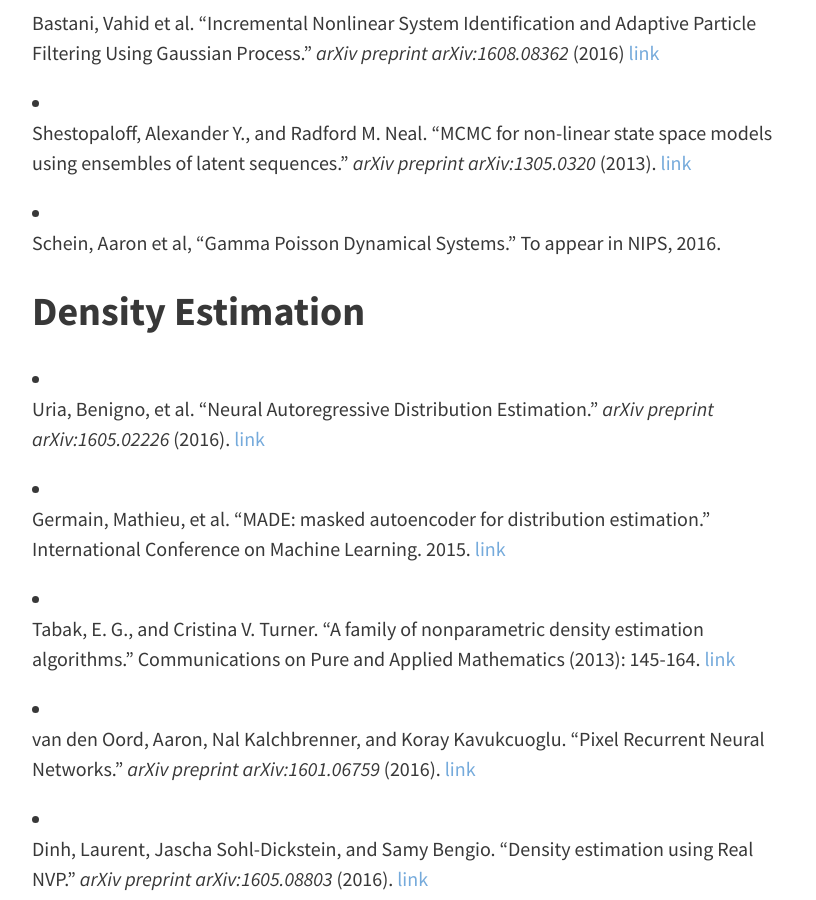
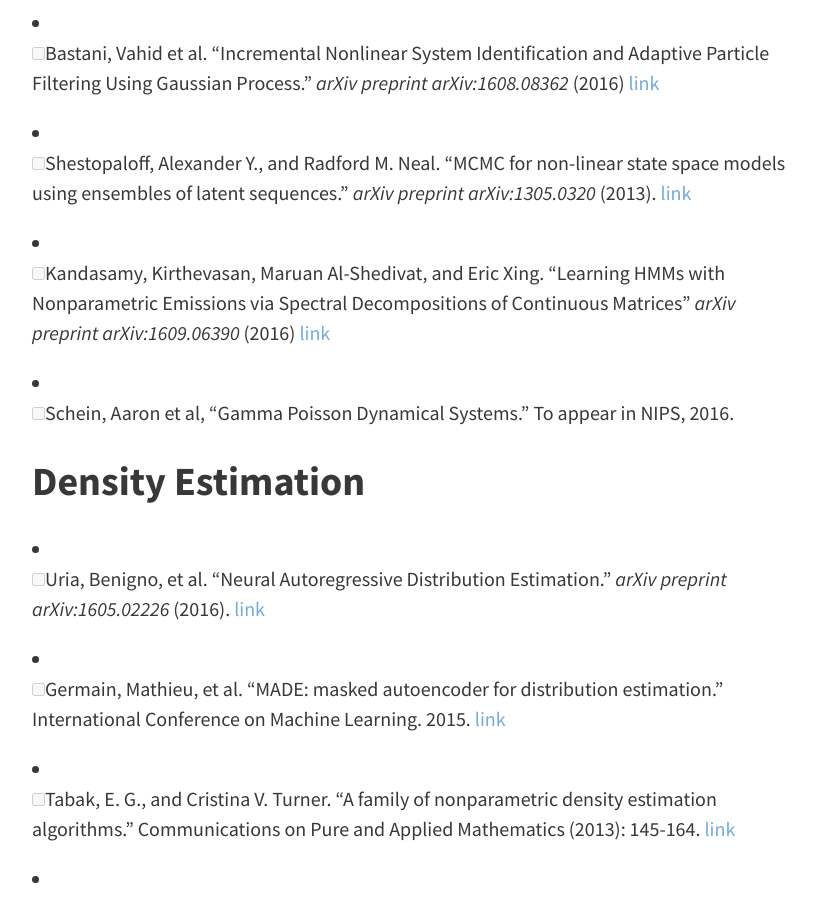
Before and after one commit to casmls/casmls.github.io, a Jekyll site: the page built from papers.md, in a window 1280 px wide and 900 px high, scrolled down 6554 px. Shown: the whole window, without its empty margins (224-1040 px from the left). Built offline with Jekyll 4.4.1, drawn with Linux system fonts in a browser that asks for light colours; nearby versions of some CDN libraries.

Commit message:
Update papers.md
adding checkmarks -- hopefully they work with github syntax

```diff
--- a/papers.md
+++ b/papers.md
@@ -7,129 +7,131 @@ permalink: /papers/
 This is a list of suggested papers to choose from, loosely organized by topic.
 
 ## Inference
-- ~~Rezende, Danilo Jimenez, and Shakir Mohamed. "Variational inference with normalizing flows." _arXiv preprint arXiv:1505.05770_ (2015). [link](http://arxiv.org/pdf/1505.05770)~~
+- [x] Rezende, Danilo Jimenez, and Shakir Mohamed. "Variational inference with normalizing flows." _arXiv preprint arXiv:1505.05770_ (2015). [link](http://arxiv.org/pdf/1505.05770)
 
-- ~~Kingma, Diederik P., Tim Salimans, and Max Welling. "Improving Variational Inference with Inverse Autoregressive Flow." _arXiv preprint arXiv:1606.04934_ (2016). [link](https://arxiv.org/abs/1606.04934)~~
+- [x] Kingma, Diederik P., Tim Salimans, and Max Welling. "Improving Variational Inference with Inverse Autoregressive Flow." _arXiv preprint arXiv:1606.04934_ (2016). [link](https://arxiv.org/abs/1606.04934)
 
-- Mnih, Andriy, and Danilo J. Rezende. "Variational inference for Monte Carlo objectives." _arXiv preprint arXiv:1602.06725_ (2016). [link](http://arxiv.org/pdf/1602.06725)
+- [ ] Mnih, Andriy, and Danilo J. Rezende. "Variational inference for Monte Carlo objectives." _arXiv preprint arXiv:1602.06725_ (2016). [link](http://arxiv.org/pdf/1602.06725)
 
-- Y. Ma, T. Chen, and E.B. Fox, "A Complete Recipe for Stochastic Gradient MCMC," _Neural Information Processing Systems (NIPS)_ (2015). [link](http://arxiv.org/abs/1506.04696)
+- [ ] Y. Ma, T. Chen, and E.B. Fox, "A Complete Recipe for Stochastic Gradient MCMC," _Neural Information Processing Systems (NIPS)_ (2015). [link](http://arxiv.org/abs/1506.04696)
 
-- Kingma, Diederik P., and Max Welling. "Auto-encoding variational Bayes."_arXiv preprint arXiv:1312.6114_ (2013). [link](http://arxiv.org/pdf/1312.6114 )
+- [ ] Kingma, Diederik P., and Max Welling. "Auto-encoding variational Bayes."_arXiv preprint arXiv:1312.6114_ (2013). [link](http://arxiv.org/pdf/1312.6114 )
 
-- Moreno, Alexander, et al. "Automatic Variational ABC." _arXiv preprint arXiv:1606.08549_ (2016). [link](http://arxiv.org/pdf/1606.08549)
+- [ ] Moreno, Alexander, et al. "Automatic Variational ABC." _arXiv preprint arXiv:1606.08549_ (2016). [link](http://arxiv.org/pdf/1606.08549)
 
-- Meeds, Edward, Robert Leenders, and Max Welling. "Hamiltonian ABC." _arXiv preprint arXiv:1503.01916_ (2015). [link](http://arxiv.org/pdf/1503.01916)
+- [ ] Meeds, Edward, Robert Leenders, and Max Welling. "Hamiltonian ABC." _arXiv preprint arXiv:1503.01916_ (2015). [link](http://arxiv.org/pdf/1503.01916)
 
-- Meeds, Edward, and Max Welling. "GPS-ABC: Gaussian process surrogate approximate Bayesian computation." arXiv preprint arXiv:1401.2838 (2014). [link](http://arxiv.org/pdf/1401.2838)
+- [ ] Meeds, Edward, and Max Welling. "GPS-ABC: Gaussian process surrogate approximate Bayesian computation." arXiv preprint arXiv:1401.2838 (2014). [link](http://arxiv.org/pdf/1401.2838)
 
-- Rhee, Chang-han, and Peter W. Glynn. "Unbiased estimation with square root convergence for SDE models." _Operations Research 63.5_ (2015): 1026-1043. [link](http://pubsonline.informs.org/doi/pdf/10.1287/opre.2015.1404)
+- [ ] Rhee, Chang-han, and Peter W. Glynn. "Unbiased estimation with square root convergence for SDE models." _Operations Research 63.5_ (2015): 1026-1043. [link](http://pubsonline.informs.org/doi/pdf/10.1287/opre.2015.1404)
 
-- Tripuraneni, Nilesh, et al. "Magnetic Hamiltonian Monte Carlo." _arXiv preprint arXiv:1607.02738_ (2016). [link](http://arxiv.org/pdf/1607.02738)
+- [ ] Tripuraneni, Nilesh, et al. "Magnetic Hamiltonian Monte Carlo." _arXiv preprint arXiv:1607.02738_ (2016). [link](http://arxiv.org/pdf/1607.02738)
 
-- Grosse, Roger B., Siddharth Ancha, and Daniel M. Roy. "Measuring the reliability of MCMC inference with bidirectional Monte Carlo." _arXiv preprint arXiv:1606.02275_ (2016). [link](http://arxiv.org/pdf/1606.02275)
+- [ ] Grosse, Roger B., Siddharth Ancha, and Daniel M. Roy. "Measuring the reliability of MCMC inference with bidirectional Monte Carlo." _arXiv preprint arXiv:1606.02275_ (2016). [link](http://arxiv.org/pdf/1606.02275)
 
-- Lake, Brenden M., Ruslan Salakhutdinov, and Joshua B. Tenenbaum. "Human-level concept learning through probabilistic program induction." _Science 350.6266_ (2015): 1332-1338. [link](http://clm.utexas.edu/compjclub/wp-content/uploads/2016/02/lake2015.pdf)
+- [ ] Lake, Brenden M., Ruslan Salakhutdinov, and Joshua B. Tenenbaum. "Human-level concept learning through probabilistic program induction." _Science 350.6266_ (2015): 1332-1338. [link](http://clm.utexas.edu/compjclub/wp-content/uploads/2016/02/lake2015.pdf)
 
-- Kucukelbir, Alp, et al. "Automatic Differentiation Variational Inference." _arXiv preprint arXiv:1603.00788_ (2016). [link](http://arxiv.org/pdf/1603.00788v1.pdf)
+- [ ] Kucukelbir, Alp, et al. "Automatic Differentiation Variational Inference." _arXiv preprint arXiv:1603.00788_ (2016). [link](http://arxiv.org/pdf/1603.00788v1.pdf)
 
-- Johnson, Matthew J., et al. "Composing graphical models with neural networks for structured representations and fast inference." _arXiv preprint arXiv:1603.06277_ (2016). [link](http://arxiv.org/pdf/1603.06277)
+- [ ] Johnson, Matthew J., et al. "Composing graphical models with neural networks for structured representations and fast inference." _arXiv preprint arXiv:1603.06277_ (2016). [link](http://arxiv.org/pdf/1603.06277)
 
-- Duvenaud, David, Dougal Maclaurin, and Ryan P. Adams. "Early Stopping as Nonparametric Variational Inference." _AISTATS_ (2016). [link](http://www.jmlr.org/proceedings/papers/v51/duvenaud16.pdf)
+- [ ] Duvenaud, David, Dougal Maclaurin, and Ryan P. Adams. "Early Stopping as Nonparametric Variational Inference." _AISTATS_ (2016). [link](http://www.jmlr.org/proceedings/papers/v51/duvenaud16.pdf)
 
-- Rudolph, Maja R., et al. "Exponential Family Embeddings." _arXiv preprint arXiv:1608.00778_ (2016). [link](http://arxiv.org/pdf/1608.00778)
+- [ ] Rudolph, Maja R., et al. "Exponential Family Embeddings." _arXiv preprint arXiv:1608.00778_ (2016). [link](http://arxiv.org/pdf/1608.00778)
 
-- Bouchard-Côté, Alexandre, Sebastian J. Vollmer, and Arnaud Doucet. "The Bouncy Particle Sampler: A Non-Reversible Rejection-Free Markov Chain Monte Carlo Method." _arXiv preprint arXiv:1510.02451_ (2015). [link](https://arxiv.org/abs/1510.02451)
+- [ ] Bouchard-Côté, Alexandre, Sebastian J. Vollmer, and Arnaud Doucet. "The Bouncy Particle Sampler: A Non-Reversible Rejection-Free Markov Chain Monte Carlo Method." _arXiv preprint arXiv:1510.02451_ (2015). [link](https://arxiv.org/abs/1510.02451)
 
-- Pakman, Ari, et al. "Stochastic Bouncy Particle Sampler." _arXiv preprint arXiv:1609.00770_ (2016). [link](http://arxiv.org/abs/1609.00770)
+- [ ] Pakman, Ari, et al. "Stochastic Bouncy Particle Sampler." _arXiv preprint arXiv:1609.00770_ (2016). [link](http://arxiv.org/abs/1609.00770)
 
-- Polloc, Murray et al. “The Scalable Langevin Exact Algorithm: Bayesian Inference for Big Data” _arXiv preprint arXiv:1609.03436_ (2016). [link](https://arxiv.org/abs/1609.03436)
+- [ ] Polloc, Murray et al. “The Scalable Langevin Exact Algorithm: Bayesian Inference for Big Data” _arXiv preprint arXiv:1609.03436_ (2016). [link](https://arxiv.org/abs/1609.03436)
 
 ## Theory
-- Yang, Fanny, Sivaraman Balakrishnan, and Martin J. Wainwright. "Statistical and computational guarantees for the Baum-Welch algorithm."  _53rd Annual Allerton Conference on Communication, Control, and Computing._ IEEE (2015). [link](http://arxiv.org/pdf/1512.08269)
+- [ ] Yang, Fanny, Sivaraman Balakrishnan, and Martin J. Wainwright. "Statistical and computational guarantees for the Baum-Welch algorithm."  _53rd Annual Allerton Conference on Communication, Control, and Computing._ IEEE (2015). [link](http://arxiv.org/pdf/1512.08269)
 
-- Chen, Yudong, and Martin J. Wainwright. "Fast low-rank estimation by projected gradient descent: General statistical and algorithmic guarantees."_arXiv preprint arXiv:1509.03025_ (2015). [link](http://arxiv.org/pdf/1509.03025)
+- [ ] Chen, Yudong, and Martin J. Wainwright. "Fast low-rank estimation by projected gradient descent: General statistical and algorithmic guarantees."_arXiv preprint arXiv:1509.03025_ (2015). [link](http://arxiv.org/pdf/1509.03025)
 
-- Wibisono, Andre, Ashia C. Wilson, and Michael I. Jordan. "A Variational Perspective on Accelerated Methods in Optimization." _arXiv preprint arXiv:1603.04245_ (2016). [link](http://arxiv.org/pdf/1603.04245)
+- [ ] Wibisono, Andre, Ashia C. Wilson, and Michael I. Jordan. "A Variational Perspective on Accelerated Methods in Optimization." _arXiv preprint arXiv:1603.04245_ (2016). [link](http://arxiv.org/pdf/1603.04245)
 
-- Advani, Madhu, and Surya Ganguli. "Statistical Mechanics of Optimal Convex Inference in High Dimensions." Physical Review X 6.3_ (2016): 031034. [link](http://link.aps.org/pdf/10.1103/PhysRevX.6.031034)
+- [ ] Advani, Madhu, and Surya Ganguli. "Statistical Mechanics of Optimal Convex Inference in High Dimensions." Physical Review X 6.3_ (2016): 031034. [link](http://link.aps.org/pdf/10.1103/PhysRevX.6.031034)
 
-- Chi, Jin et al. “Local Maxima in the Likelihood of Gaussian Mixture Models: Structural Results and Algorithmic Consequences.” _arXiv preprint arXiv:1609.00978_ (2016) [link](https://arxiv.org/pdf/1609.00978v1)
+- [ ] Chi, Jin et al. “Local Maxima in the Likelihood of Gaussian Mixture Models: Structural Results and Algorithmic Consequences.” _arXiv preprint arXiv:1609.00978_ (2016) [link](https://arxiv.org/pdf/1609.00978v1)
 
-- Kawaguchi, Kenji. "Deep Learning without Poor Local Minima." _arXiv preprint arXiv:1605.07110_ (2016). [link](http://arxiv.org/abs/1605.07110)
+- [ ] Kawaguchi, Kenji. "Deep Learning without Poor Local Minima." _arXiv preprint arXiv:1605.07110_ (2016). [link](http://arxiv.org/abs/1605.07110)
 
 ## Deep Learning
-- Goodfellow, Ian, et al. "Generative adversarial nets." _Neural Information Processing Systems (NIPS)_ (2014). [link](http://papers.nips.cc/paper/5423-generative-adversarial-nets.pdf)
+- [ ] Goodfellow, Ian, et al. "Generative adversarial nets." _Neural Information Processing Systems (NIPS)_ (2014). [link](http://papers.nips.cc/paper/5423-generative-adversarial-nets.pdf)
 
-- Burda, Yuri, Roger Grosse, and Ruslan Salakhutdinov. "Importance weighted autoencoders." _arXiv preprint arXiv:1509.00519_ (2015). [link](http://arxiv.org/pdf/1509.00519)
+- [ ] Burda, Yuri, Roger Grosse, and Ruslan Salakhutdinov. "Importance weighted autoencoders." _arXiv preprint arXiv:1509.00519_ (2015). [link](http://arxiv.org/pdf/1509.00519)
 
-- He, Kaiming, et al. "Deep residual learning for image recognition." _arXiv preprint arXiv:1512.03385_ (2015). [link](http://arxiv.org/pdf/1512.03385)
+- [ ] He, Kaiming, et al. "Deep residual learning for image recognition." _arXiv preprint arXiv:1512.03385_ (2015). [link](http://arxiv.org/pdf/1512.03385)
 
-- Huang, Gao, et al. "Deep networks with stochastic depth." _arXiv preprint arXiv:1603.09382_ (2016). [link](http://arxiv.org/abs/1603.09382)
+- [ ] Huang, Gao, et al. "Deep networks with stochastic depth." _arXiv preprint arXiv:1603.09382_ (2016). [link](http://arxiv.org/abs/1603.09382)
 
-- Gal, Yarin, and Zoubin Ghahramani. "Dropout as a Bayesian approximation: Representing model uncertainty in deep learning." _arXiv preprint arXiv:1506.02142_ (2015). [link](http://arxiv.org/pdf/1506.02142)
+- [ ] Gal, Yarin, and Zoubin Ghahramani. "Dropout as a Bayesian approximation: Representing model uncertainty in deep learning." _arXiv preprint arXiv:1506.02142_ (2015). [link](http://arxiv.org/pdf/1506.02142)
 
-- Rezende, Danilo Jimenez, et al. "One-Shot Generalization in Deep Generative Models." _arXiv preprint arXiv:1603.05106_ (2016). [link](http://arxiv.org/pdf/1603.05106)
+- [ ] Rezende, Danilo Jimenez, et al. "One-Shot Generalization in Deep Generative Models." _arXiv preprint arXiv:1603.05106_ (2016). [link](http://arxiv.org/pdf/1603.05106)
 
-- Rezende, Danilo Jimenez, et al. "Unsupervised Learning of 3D Structure from Images." _arXiv preprint arXiv:1607.00662_ (2016).  [link](http://arxiv.org/pdf/1607.00662)
+- [ ] Rezende, Danilo Jimenez, et al. "Unsupervised Learning of 3D Structure from Images." _arXiv preprint arXiv:1607.00662_ (2016).  [link](http://arxiv.org/pdf/1607.00662)
 
-- Bowman, Samuel R., et al. "Generating sentences from a continuous space."_arXiv preprint arXiv:1511.06349_ (2015).  [link](http://arxiv.org/pdf/1511.06349.pdf)
+- [ ] Bowman, Samuel R., et al. "Generating sentences from a continuous space."_arXiv preprint arXiv:1511.06349_ (2015).  [link](http://arxiv.org/pdf/1511.06349.pdf)
 
-- Dosovitskiy, Alexey, et al. "Learning to Generate Chairs, Tables and Cars with Convolutional Networks." (2016). [link](http://arxiv.org/abs/1411.5928)
+- [ ] Dosovitskiy, Alexey, et al. "Learning to Generate Chairs, Tables and Cars with Convolutional Networks." (2016). [link](http://arxiv.org/abs/1411.5928)
 
-- Maaløe, Lars, et al. "Auxiliary Deep Generative Models." _arXiv preprint arXiv:1602.05473_ (2016). [link](http://arxiv.org/pdf/1602.05473.pdf)
+- [ ] Maaløe, Lars, et al. "Auxiliary Deep Generative Models." _arXiv preprint arXiv:1602.05473_ (2016). [link](http://arxiv.org/pdf/1602.05473.pdf)
 
-- Xu, Kelvin, et al. "Show, attend and tell: Neural image caption generation with visual attention." _arXiv preprint arXiv:1502.03044 2.3_ (2015): 5. [link](http://www.jmlr.org/proceedings/papers/v37/xuc15.pdf)
+- [ ] Xu, Kelvin, et al. "Show, attend and tell: Neural image caption generation with visual attention." _arXiv preprint arXiv:1502.03044 2.3_ (2015): 5. [link](http://www.jmlr.org/proceedings/papers/v37/xuc15.pdf)
 
-- Eslami, S. M., et al. "Attend, Infer, Repeat: Fast Scene Understanding with Generative Models." _arXiv preprint arXiv:1603.08575_ (2016). [link](http://arxiv.org/pdf/1603.08575.pdf)
+- [ ] Eslami, S. M., et al. "Attend, Infer, Repeat: Fast Scene Understanding with Generative Models." _arXiv preprint arXiv:1603.08575_ (2016). [link](http://arxiv.org/pdf/1603.08575.pdf)
 
-- Makhzani, Alireza, et al. "Adversarial autoencoders." _arXiv preprint arXiv:1511.05644_ (2015). [link](http://arxiv.org/pdf/1511.05644)
+- [ ] Makhzani, Alireza, et al. "Adversarial autoencoders." _arXiv preprint arXiv:1511.05644_ (2015). [link](http://arxiv.org/pdf/1511.05644)
 
-- Gregor, Karol, et al. "Deep autoregressive networks." _arXiv preprint arXiv:1310.8499_ (2013). [link](http://arxiv.org/pdf/1310.8499)
+- [ ] Gregor, Karol, et al. "Deep autoregressive networks." _arXiv preprint arXiv:1310.8499_ (2013). [link](http://arxiv.org/pdf/1310.8499)
 
-- Nguyen, Anh, et al. "Synthesizing the preferred inputs for neurons in neural networks via deep generator networks." _arXiv preprint arXiv:1605.09304_ (2016). [link](http://arxiv.org/pdf/1605.09304)
+- [ ] Nguyen, Anh, et al. "Synthesizing the preferred inputs for neurons in neural networks via deep generator networks." _arXiv preprint arXiv:1605.09304_ (2016). [link](http://arxiv.org/pdf/1605.09304)
 
-- Kiros, Ryan, et al. "Skip-thought vectors." _Neural Information Processing Systems (NIPS)._ (2015). [link](http://papers.nips.cc/paper/5950-skip-thought-vectors.pdf)
+- [ ] Kiros, Ryan, et al. "Skip-thought vectors." _Neural Information Processing Systems (NIPS)._ (2015). [link](http://papers.nips.cc/paper/5950-skip-thought-vectors.pdf)
 
-- Mansimov, Elman, et al. "Generating images from captions with attention."_arXiv preprint arXiv:1511.02793_ (2015). [link](http://arxiv.org/pdf/1511.02793)
+- [ ] Mansimov, Elman, et al. "Generating images from captions with attention."_arXiv preprint arXiv:1511.02793_ (2015). [link](http://arxiv.org/pdf/1511.02793)
 
-- Salimans, Tim, et al. "Improved Techniques for Training GANs." _arXiv preprint arXiv:1606.03498_ (2016). [link](http://arxiv.org/pdf/1606.03498)
+- [ ] Salimans, Tim, et al. "Improved Techniques for Training GANs." _arXiv preprint arXiv:1606.03498_ (2016). [link](http://arxiv.org/pdf/1606.03498)
 
-- Nalisnick, Eric, and Padhraic Smyth. "Deep Generative Models with Stick-Breaking Priors." _arXiv preprint arXiv:1605.06197_ (2016). [link](http://arxiv.org/pdf/1605.06197)
+- [ ] Nalisnick, Eric, and Padhraic Smyth. "Deep Generative Models with Stick-Breaking Priors." _arXiv preprint arXiv:1605.06197_ (2016). [link](http://arxiv.org/pdf/1605.06197)
 
-- Kulkarni, Tejas D., et al. "Deep convolutional inverse graphics network." _Neural Information Processing Systems (NIPS)_ (2015). [link](http://papers.nips.cc/paper/5851-deep-convolutional-inverse-graphics-network.pdf)
+- [ ] Kulkarni, Tejas D., et al. "Deep convolutional inverse graphics network." _Neural Information Processing Systems (NIPS)_ (2015). [link](http://papers.nips.cc/paper/5851-deep-convolutional-inverse-graphics-network.pdf)
 
-- Gregor, Karol, et al. "DRAW: A recurrent neural network for image generation." _arXiv preprint arXiv:1502.04623_ (2015). [link](http://arxiv.org/pdf/1502.04623.pdf)
+- [ ] Gregor, Karol, et al. "DRAW: A recurrent neural network for image generation." _arXiv preprint arXiv:1502.04623_ (2015). [link](http://arxiv.org/pdf/1502.04623.pdf)
 
-- Gatys, Leon A., Alexander S. Ecker, and Matthias Bethge. "A neural algorithm of artistic style." _arXiv preprint arXiv:1508.06576_ (2015). [link](http://arxiv.org/pdf/1508.06576)
+- [ ] Gatys, Leon A., Alexander S. Ecker, and Matthias Bethge. "A neural algorithm of artistic style." _arXiv preprint arXiv:1508.06576_ (2015). [link](http://arxiv.org/pdf/1508.06576)
 
 ## State Space Models
-- Gao, Yuanjun, et al. "Linear dynamical neural population models through nonlinear embeddings." _arXiv preprint arXiv:1605.08454_ (2016). [link](http://arxiv.org/pdf/1605.08454)
+- [ ] Gao, Yuanjun, et al. "Linear dynamical neural population models through nonlinear embeddings." _arXiv preprint arXiv:1605.08454_ (2016). [link](http://arxiv.org/pdf/1605.08454)
 
-- Ross, Stéphane, Geoffrey J. Gordon, and Drew Bagnell. "A Reduction of Imitation Learning and Structured Prediction to No-Regret Online Learning." _AISTATS_ (2011). [link](http://www.jmlr.org/proceedings/papers/v15/ross11a/ross11a.pdf)
+- [ ] Ross, Stéphane, Geoffrey J. Gordon, and Drew Bagnell. "A Reduction of Imitation Learning and Structured Prediction to No-Regret Online Learning." _AISTATS_ (2011). [link](http://www.jmlr.org/proceedings/papers/v15/ross11a/ross11a.pdf)
 
-- Sun, Wen, et al. "Learning to filter with predictive state inference machines."_arXiv preprint arXiv:1512.08836_ (2015). [link](http://arxiv.org/pdf/1512.08836)
+- [ ] Sun, Wen, et al. "Learning to filter with predictive state inference machines."_arXiv preprint arXiv:1512.08836_ (2015). [link](http://arxiv.org/pdf/1512.08836)
 
-- Sussillo, David, et al. "LFADS-Latent Factor Analysis via Dynamical Systems." _arXiv preprint arXiv:1608.06315_ (2016). [link](http://arxiv.org/pdf/1608.06315)
+- [ ] Sussillo, David, et al. "LFADS-Latent Factor Analysis via Dynamical Systems." _arXiv preprint arXiv:1608.06315_ (2016). [link](http://arxiv.org/pdf/1608.06315)
 
-- Krishnan, Rahul G., Uri Shalit, and David Sontag. "Deep Kalman Filters."_arXiv preprint arXiv:1511.05121_ (2015). [link](http://arxiv.org/pdf/1511.05121)
+- [ ] Krishnan, Rahul G., Uri Shalit, and David Sontag. "Deep Kalman Filters."_arXiv preprint arXiv:1511.05121_ (2015). [link](http://arxiv.org/pdf/1511.05121)
 
-- Bastani, Vahid et al. “Incremental Nonlinear System Identification and Adaptive Particle Filtering Using Gaussian Process.” _arXiv preprint arXiv:1608.08362_ (2016) [link](https://arxiv.org/pdf/1608.08362v1)
+- [ ] Bastani, Vahid et al. “Incremental Nonlinear System Identification and Adaptive Particle Filtering Using Gaussian Process.” _arXiv preprint arXiv:1608.08362_ (2016) [link](https://arxiv.org/pdf/1608.08362v1)
 
-- Shestopaloff, Alexander Y., and Radford M. Neal. "MCMC for non-linear state space models using ensembles of latent sequences." _arXiv preprint arXiv:1305.0320_ (2013). [link](http://arxiv.org/pdf/1305.0320.pdf)
+- [ ] Shestopaloff, Alexander Y., and Radford M. Neal. "MCMC for non-linear state space models using ensembles of latent sequences." _arXiv preprint arXiv:1305.0320_ (2013). [link](http://arxiv.org/pdf/1305.0320.pdf)
 
-- Schein, Aaron et al, “Gamma Poisson Dynamical Systems.” To appear in NIPS, 2016.
+- [ ] Kandasamy, Kirthevasan, Maruan Al-Shedivat, and Eric Xing. "Learning HMMs with Nonparametric Emissions via Spectral Decompositions of Continuous Matrices" _arXiv preprint 	arXiv:1609.06390_ (2016) [link](https://arxiv.org/pdf/1609.06390v1)
+
+- [ ] Schein, Aaron et al, “Gamma Poisson Dynamical Systems.” To appear in NIPS, 2016.
 
 ## Density Estimation
-- Uria, Benigno, et al. "Neural Autoregressive Distribution Estimation." _arXiv preprint arXiv:1605.02226_ (2016). [link](http://arxiv.org/pdf/1605.02226)
+- [ ] Uria, Benigno, et al. "Neural Autoregressive Distribution Estimation." _arXiv preprint arXiv:1605.02226_ (2016). [link](http://arxiv.org/pdf/1605.02226)
 
-- Germain, Mathieu, et al. "MADE: masked autoencoder for distribution estimation." International Conference on Machine Learning. 2015. [link](http://www.jmlr.org/proceedings/papers/v37/germain15.pdf)
+- [ ] Germain, Mathieu, et al. "MADE: masked autoencoder for distribution estimation." International Conference on Machine Learning. 2015. [link](http://www.jmlr.org/proceedings/papers/v37/germain15.pdf)
 
-- Tabak, E. G., and Cristina V. Turner. "A family of nonparametric density estimation algorithms." Communications on Pure and Applied Mathematics (2013): 145-164. [link](http://www.fis.uncor.edu/~turner/Trabajos/RevisedTT-ultimaversionTabak-turner.pdf)
+- [ ] Tabak, E. G., and Cristina V. Turner. "A family of nonparametric density estimation algorithms." Communications on Pure and Applied Mathematics (2013): 145-164. [link](http://www.fis.uncor.edu/~turner/Trabajos/RevisedTT-ultimaversionTabak-turner.pdf)
 
-- van den Oord, Aaron, Nal Kalchbrenner, and Koray Kavukcuoglu. "Pixel Recurrent Neural Networks." _arXiv preprint arXiv:1601.06759_ (2016). [link](http://arxiv.org/pdf/1601.06759)
+- [ ] van den Oord, Aaron, Nal Kalchbrenner, and Koray Kavukcuoglu. "Pixel Recurrent Neural Networks." _arXiv preprint arXiv:1601.06759_ (2016). [link](http://arxiv.org/pdf/1601.06759)
 
-- Dinh, Laurent, Jascha Sohl-Dickstein, and Samy Bengio. "Density estimation using Real NVP." _arXiv preprint arXiv:1605.08803_ (2016). [link](http://arxiv.org/pdf/1605.08803)
+- [ ] Dinh, Laurent, Jascha Sohl-Dickstein, and Samy Bengio. "Density estimation using Real NVP." _arXiv preprint arXiv:1605.08803_ (2016). [link](http://arxiv.org/pdf/1605.08803)
 
 ## Statistical Neuroscience
-- Marblestone, Adam, Greg Wayne, and Konrad Kording. "Towards an integration of deep learning and neuroscience." _arXiv preprint arXiv:1606.03813_ (2016). [link](http://arxiv.org/pdf/1606.03813.pdf)
+- [ ] Marblestone, Adam, Greg Wayne, and Konrad Kording. "Towards an integration of deep learning and neuroscience." _arXiv preprint arXiv:1606.03813_ (2016). [link](http://arxiv.org/pdf/1606.03813.pdf)
```
